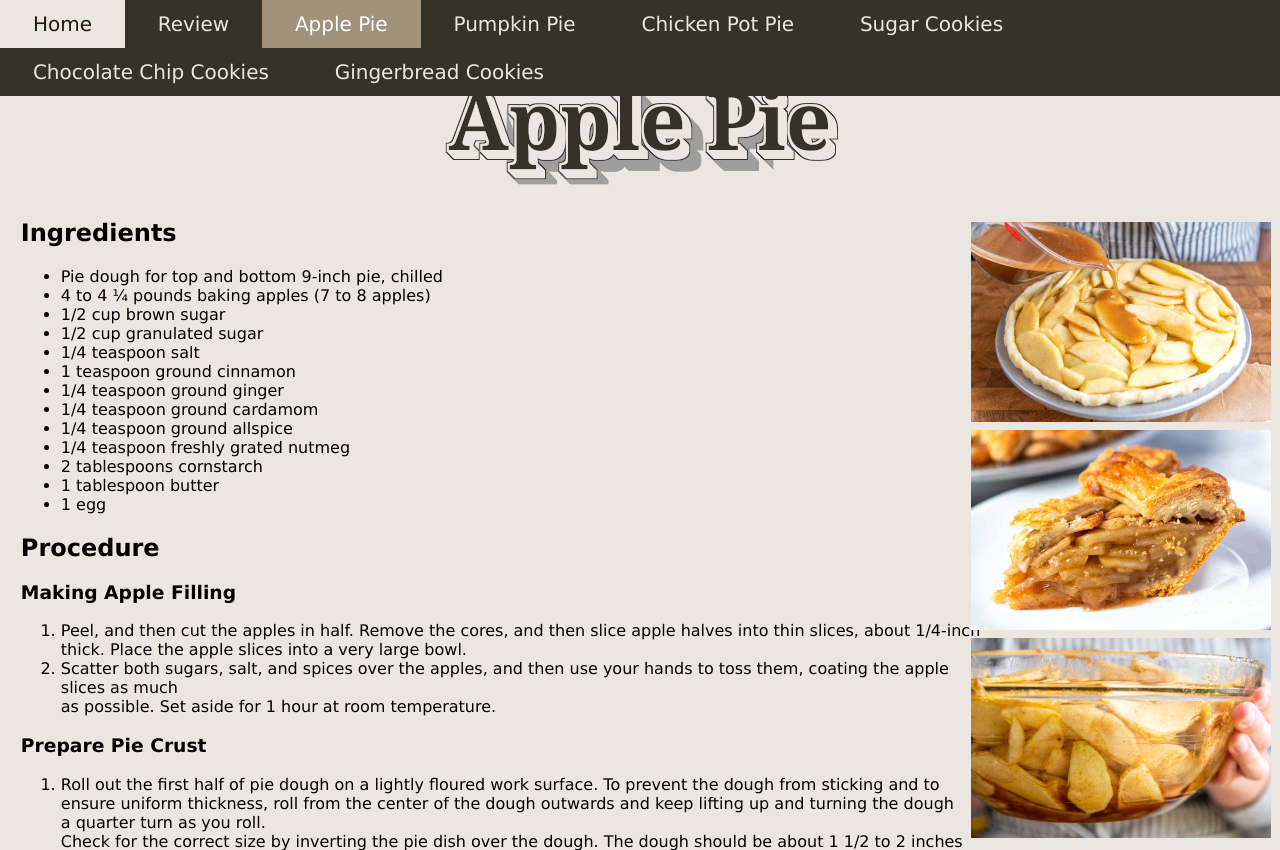
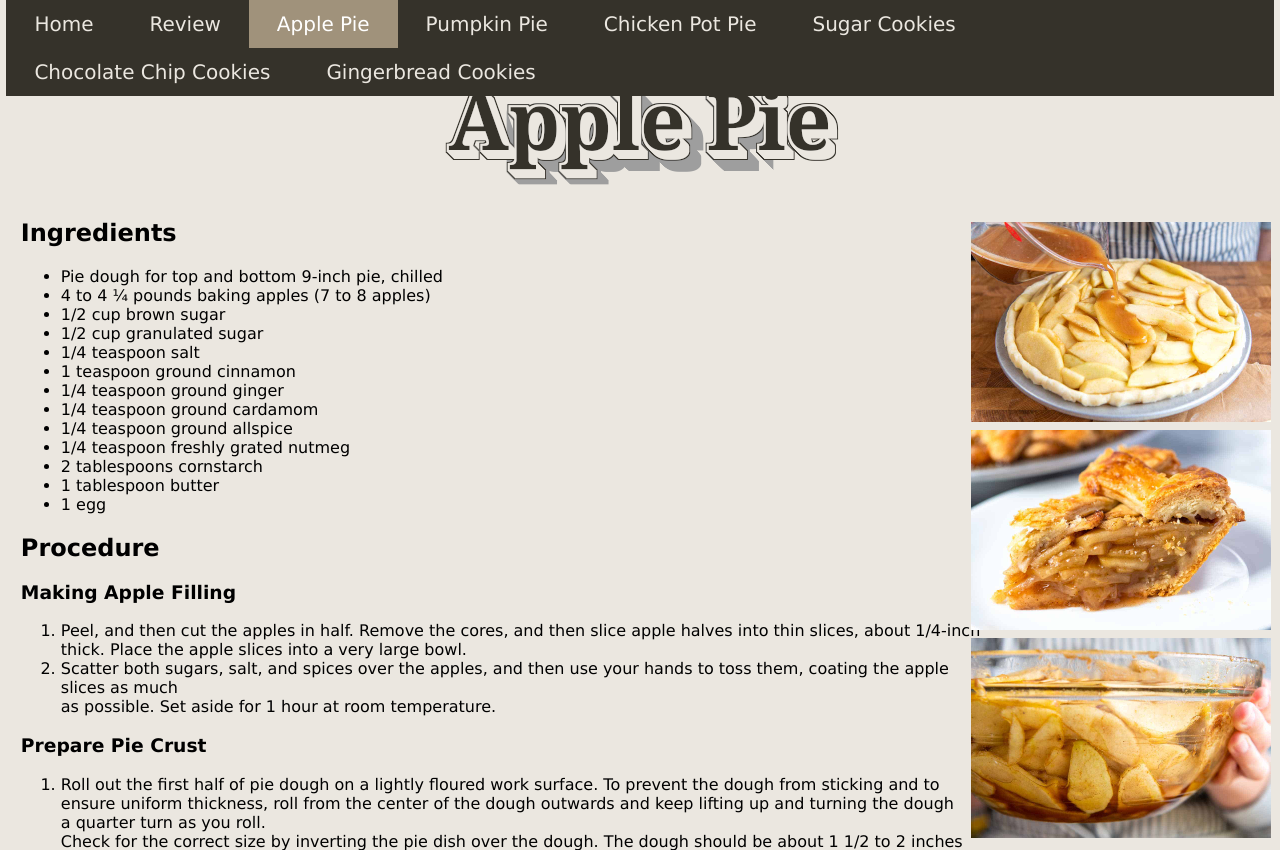
Before and after one commit to RachelxJohnson/Rachel-Johnson-Nirel-Indurkar-6, a PHP site: page /templateFinal.html in a window 1280 px wide. Shown: the top 850 px of the page. Run offline with PHP 8.4, Linux system fonts and the light colour scheme.

Commit message:
size
changed size of nav bar

```diff
--- a/mystylefinal.css
+++ b/mystylefinal.css
@@ -52,7 +52,8 @@ html {
   overflow: hidden;
   position: fixed;
   top: 0%;
-  left: 0%;
+  left: 0.5%;
+  right: 0.5%;
 }
 
 .topnav a {
@@ -60,7 +61,7 @@ html {
   display: block;
   color: #ebe7e0;
   text-align: center;
-  padding: 12px 32.9px;
+  padding: 12px 28px;
   text-decoration: none;
   font-size: 20px;
 }
```
